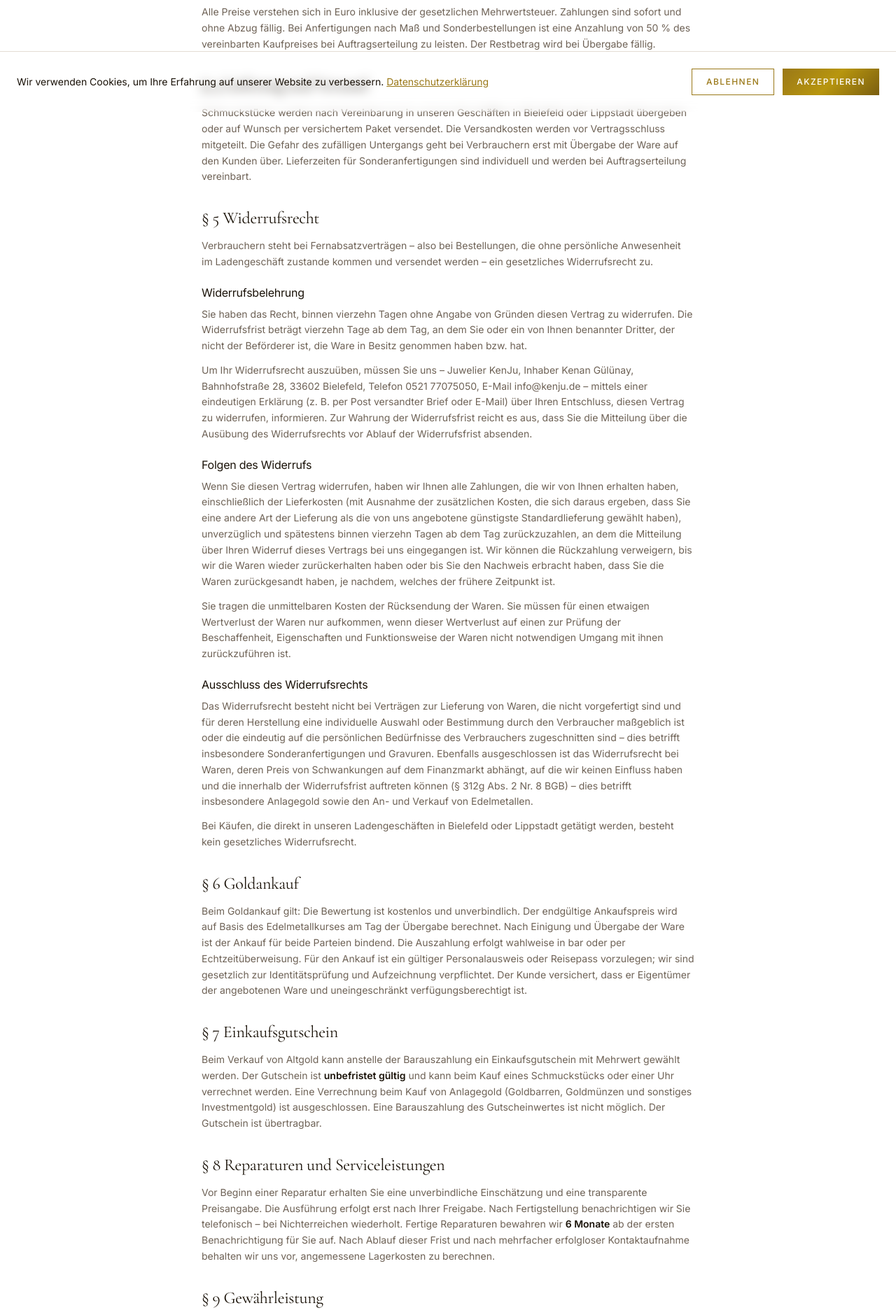
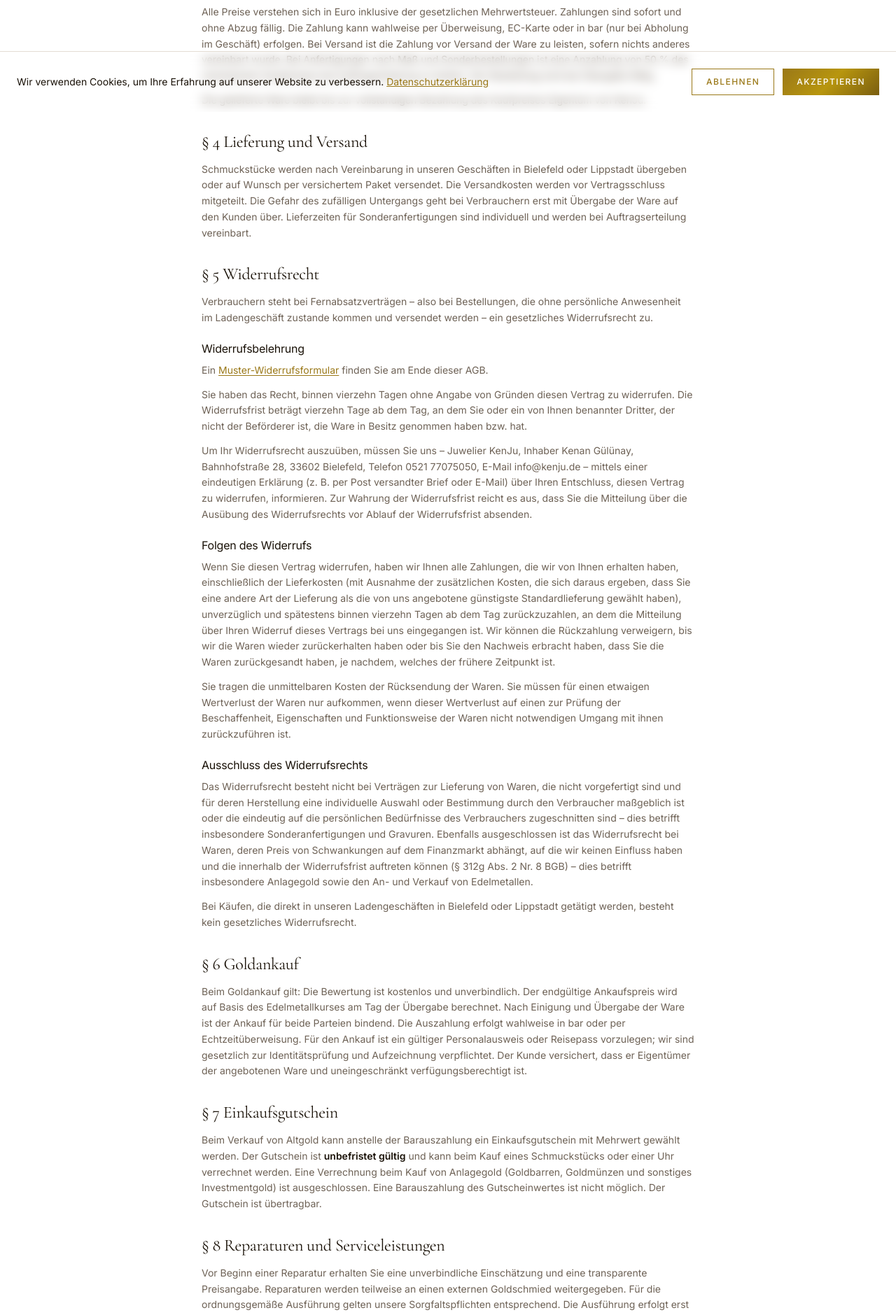
Before and after one commit to Rabi-dev1/Kenju-Juwelier, a Next.js app: page /agb in a window 1280 px wide. Shown: the part 640-2519 px from the top of the page at 70% size. Built offline with nearby package versions, Linux system fonts and the light colour scheme.

Commit message:
AGB ergaenzt: Zahlungsarten, Eigentumsvorbehalt, externe Goldschmiede-Vergabe, Muster-Widerrufsformular als eigener Block mit Ankerlink; Zahlungsarten im Schema angeglichen

```diff
--- a/app/agb/page.tsx
+++ b/app/agb/page.tsx
@@ -46,8 +46,14 @@ export default function AGBPage() {
             <h2 className="font-serif text-2xl mb-3" style={{ color: 'var(--kj-text)' }}>§ 3 Preise und Zahlung</h2>
             <p>
               Alle Preise verstehen sich in Euro inklusive der gesetzlichen Mehrwertsteuer. Zahlungen sind sofort und
-              ohne Abzug fällig. Bei Anfertigungen nach Maß und Sonderbestellungen ist eine Anzahlung von 50 % des
-              vereinbarten Kaufpreises bei Auftragserteilung zu leisten. Der Restbetrag wird bei Übergabe fällig.
+              ohne Abzug fällig. Die Zahlung kann wahlweise per Überweisung, EC-Karte oder in bar (nur bei Abholung
+              im Geschäft) erfolgen. Bei Versand ist die Zahlung vor Versand der Ware zu leisten, sofern nichts
+              anderes vereinbart wurde. Bei Anfertigungen nach Maß und Sonderbestellungen ist eine Anzahlung von
+              50 % des vereinbarten Kaufpreises bei Auftragserteilung zu leisten. Der Restbetrag wird bei Übergabe
+              fällig.
+            </p>
+            <p className="mt-3">
+              Die gelieferte Ware bleibt bis zur vollständigen Bezahlung des Kaufpreises Eigentum von KenJu.
             </p>
           </section>
 
@@ -69,6 +75,13 @@ export default function AGBPage() {
             </p>
 
             <h3 className="font-sans text-base mb-2 mt-5" style={{ color: 'var(--kj-text)' }}>Widerrufsbelehrung</h3>
+            <p className="mb-3">
+              Ein{' '}
+              <a href="#widerrufsformular" style={{ color: 'var(--kj-gold)' }} className="underline underline-offset-2">
+                Muster-Widerrufsformular
+              </a>{' '}
+              finden Sie am Ende dieser AGB.
+            </p>
             <p>
               Sie haben das Recht, binnen vierzehn Tagen ohne Angabe von Gründen diesen Vertrag zu widerrufen.
               Die Widerrufsfrist beträgt vierzehn Tage ab dem Tag, an dem Sie oder ein von Ihnen benannter Dritter,
@@ -145,7 +158,9 @@ export default function AGBPage() {
             </h2>
             <p>
               Vor Beginn einer Reparatur erhalten Sie eine unverbindliche Einschätzung und eine transparente
-              Preisangabe. Die Ausführung erfolgt erst nach Ihrer Freigabe. Nach Fertigstellung benachrichtigen wir
+              Preisangabe. Reparaturen werden teilweise an einen externen Goldschmied weitergegeben. Für die
+              ordnungsgemäße Ausführung gelten unsere Sorgfaltspflichten entsprechend. Die Ausführung erfolgt erst
+              nach Ihrer Freigabe. Nach Fertigstellung benachrichtigen wir
               Sie telefonisch – bei Nichterreichen wiederholt. Fertige Reparaturen bewahren wir{' '}
               <strong style={{ color: 'var(--kj-text)' }}>6 Monate</strong> ab der ersten Benachrichtigung für Sie
               auf. Nach Ablauf dieser Frist und nach mehrfacher erfolgloser Kontaktaufnahme behalten wir uns vor,
@@ -186,6 +201,53 @@ export default function AGBPage() {
           <p className="text-xs pt-4" style={{ borderTop: '1px solid var(--kj-border)', opacity: 0.7 }}>
             Stand: August 2026 | Juwelier KenJu, Inhaber Kenan Gülünay, Bahnhofstraße 28, 33602 Bielefeld | {EMAIL}
           </p>
+
+          {/* Gesetzlich vorgeschriebenes Muster nach Anlage 2 zu Art. 246a § 1 Abs. 2 EGBGB – Wortlaut nicht ändern */}
+          <section
+            id="widerrufsformular"
+            className="mt-12 p-7 md:p-9 scroll-mt-28"
+            style={{ background: 'var(--kj-card)', border: '1px solid var(--kj-border)' }}
+          >
+            <h2 className="font-serif text-2xl mb-3" style={{ color: 'var(--kj-text)' }}>
+              Muster-Widerrufsformular
+            </h2>
+            <div className="divider-gold mb-6" style={{ marginLeft: 0 }} />
+
+            <p className="italic mb-6">
+              (Wenn Sie den Vertrag widerrufen wollen, füllen Sie bitte dieses Formular aus und senden Sie es zurück.)
+            </p>
+
+            <p className="mb-6">
+              An:<br />
+              Juwelier KenJu<br />
+              Inhaber: Kenan Gülünay<br />
+              Bahnhofstraße 28<br />
+              33602 Bielefeld<br />
+              E-Mail: {EMAIL}
+            </p>
+
+            <p className="mb-6">
+              Hiermit widerrufe(n) ich/wir (*) den von mir/uns (*) abgeschlossenen Vertrag über den Kauf der
+              folgenden Waren (*)/die Erbringung der folgenden Dienstleistung (*)
+            </p>
+
+            <div className="space-y-6 mb-6">
+              {[
+                'Bestellt am (*)/erhalten am (*):',
+                'Name des/der Verbraucher(s):',
+                'Anschrift des/der Verbraucher(s):',
+                'Unterschrift des/der Verbraucher(s) (nur bei Mitteilung auf Papier):',
+                'Datum:',
+              ].map((feld) => (
+                <div key={feld}>
+                  <p>{feld}</p>
+                  <div className="mt-3" style={{ borderBottom: '1px solid var(--kj-border)' }} />
+                </div>
+              ))}
+            </div>
+
+            <p className="text-xs" style={{ opacity: 0.8 }}>(*) Unzutreffendes streichen.</p>
+          </section>
         </div>
       </div>
     </div>
--- a/app/layout.tsx
+++ b/app/layout.tsx
@@ -154,7 +154,7 @@ const jsonLd = {
   ],
   priceRange: '€€€',
   currenciesAccepted: 'EUR',
-  paymentAccepted: 'Cash, Credit Card, Debit Card',
+  paymentAccepted: 'Cash, Debit Card, Bank Transfer',
   areaServed: [
     { '@type': 'City', name: 'Bielefeld' },
     { '@type': 'AdministrativeArea', name: 'Nordrhein-Westfalen' },
```
